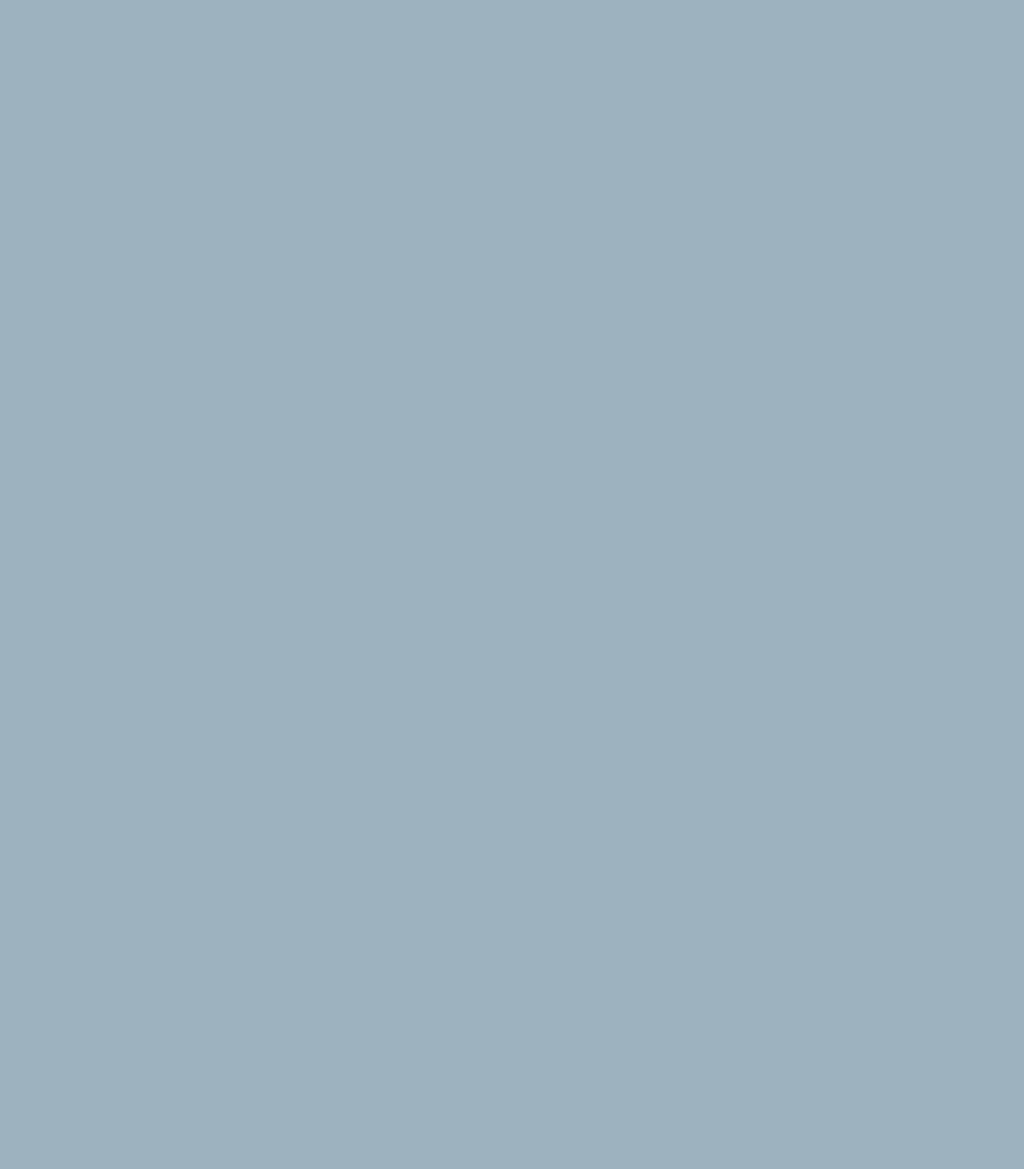
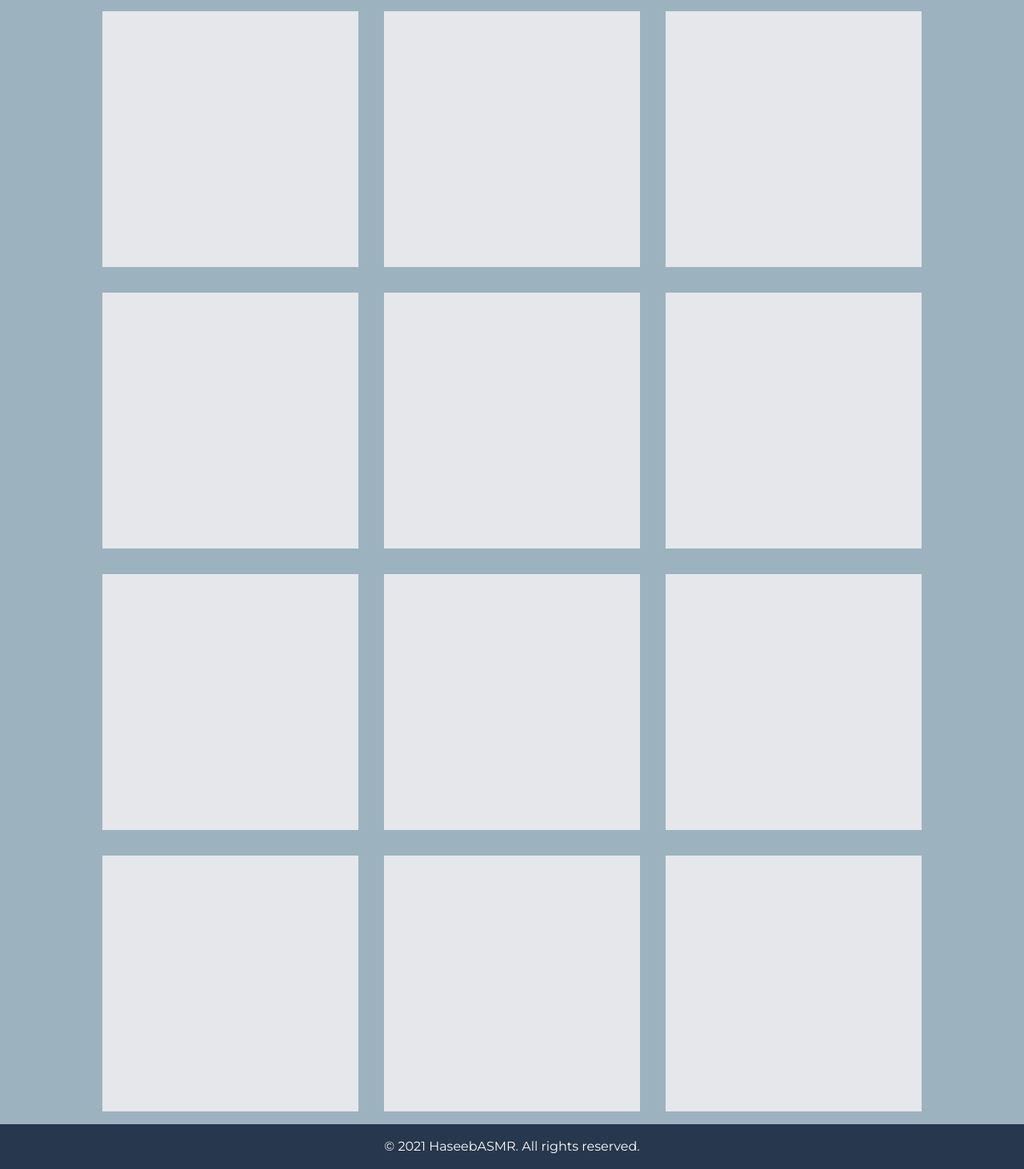
Before and after one commit to haseebasmr/haseebasmr, a React (Vite) app: page /#/ in a window 1280 px wide. Shown: the part 1566-3028 px from the top of the page at 80% size. Before the commit the page ends 2364 px from the top, so only its background shows below. Built offline with nearby package versions, Linux system fonts and the light colour scheme.

Commit message:
add structure for website

```diff
--- a/src/components/AppContainer.jsx
+++ b/src/components/AppContainer.jsx
@@ -1,7 +1,7 @@
 import { useEffect, useState } from "react";
 import StartScreen from "./StartScreen";
 import { AnimatePresence, motion } from "framer-motion";
-import { Header } from ".";
+import { Header, Footer } from "./";
 import { Outlet } from "react-router-dom";
 
 export default function AppContainer() {
@@ -31,6 +31,7 @@ export default function AppContainer() {
           <div className="overflow-hidden">
             <Header />
             <Outlet />
+            <Footer />
           </div>
         )}
       </AnimatePresence>
--- a/src/components/Description.jsx
+++ b/src/components/Description.jsx
@@ -2,7 +2,7 @@ import { AboutMeBtn } from "./";
 
 export default function Description({ className }) {
   return (
-    <div className={`w-screen h-auto bg-white relative ${className}`}>
+    <div className={`w-screen h-auto bg-pallet4 relative ${className}`}>
       <div className="flex md:justify-center md:pt-52 pb-52 pt-10">
         <div className="flex flex-col md:flex-row max-w-5xl md:mx-20 mx-4 my-10 md:space-x-24 md:space-y-0 space-y-20">
           <div className="md:text-4xl text-2xl">
--- /dev/null
+++ b/src/components/Footer.jsx
@@ -0,0 +1,9 @@
+export default function Footer() {
+  return (
+    <footer className="flex justify-center items-center bg-pallet1 text-white py-4">
+      <p className="text-center">
+        &copy; 2021 HaseebASMR. All rights reserved.
+      </p>
+    </footer>
+  );
+}
--- a/src/components/Home.jsx
+++ b/src/components/Home.jsx
@@ -1,6 +1,6 @@
 import { motion } from "framer-motion";
 import { Parallax } from "react-scroll-parallax";
-import { Haseeb, Description } from "./";
+import { Haseeb, Description, PhotoCards, VideoCards } from "./";
 
 export default function Home() {
   return (
@@ -22,7 +22,8 @@ export default function Home() {
       </motion.div>
       <Haseeb />
       <Description className="z-10 overflow-hidden" />
-      <div className="w-screen h-screen"></div>
+      <PhotoCards />
+      <VideoCards />
     </>
   );
 }
--- /dev/null
+++ b/src/components/PhotoCards.jsx
@@ -0,0 +1,14 @@
+export default function PhotoCards() {
+  return (
+    <div>
+      <div className="flex flex-wrap justify-center">
+        <div className="w-80 h-80 bg-gray-200 m-4"></div>
+        <div className="w-80 h-80 bg-gray-200 m-4"></div>
+        <div className="w-80 h-80 bg-gray-200 m-4"></div>
+        <div className="w-80 h-80 bg-gray-200 m-4"></div>
+        <div className="w-80 h-80 bg-gray-200 m-4"></div>
+        <div className="w-80 h-80 bg-gray-200 m-4"></div>
+      </div>
+    </div>
+  );
+}
--- /dev/null
+++ b/src/components/VideoCards.jsx
@@ -0,0 +1,14 @@
+export default function VideoCards() {
+  return (
+    <div>
+      <div className="flex flex-wrap justify-center">
+        <div className="w-80 h-80 bg-gray-200 m-4"></div>
+        <div className="w-80 h-80 bg-gray-200 m-4"></div>
+        <div className="w-80 h-80 bg-gray-200 m-4"></div>
+        <div className="w-80 h-80 bg-gray-200 m-4"></div>
+        <div className="w-80 h-80 bg-gray-200 m-4"></div>
+        <div className="w-80 h-80 bg-gray-200 m-4"></div>
+      </div>
+    </div>
+  );
+}
--- a/src/components/index.js
+++ b/src/components/index.js
@@ -10,6 +10,9 @@ import Routes from "./Routes";
 import RadialBtn from "./common/RadialBtn";
 import AboutMe from "./AboutMe";
 import Home from "./Home";
+import PhotoCards from "./PhotoCards";
+import VideoCards from "./VideoCards";
+import Footer from "./Footer";
 
 export {
   StartScreen,
@@ -24,4 +27,7 @@ export {
   RadialBtn,
   AboutMe,
   Home,
+  PhotoCards,
+  VideoCards,
+  Footer,
 };
```
